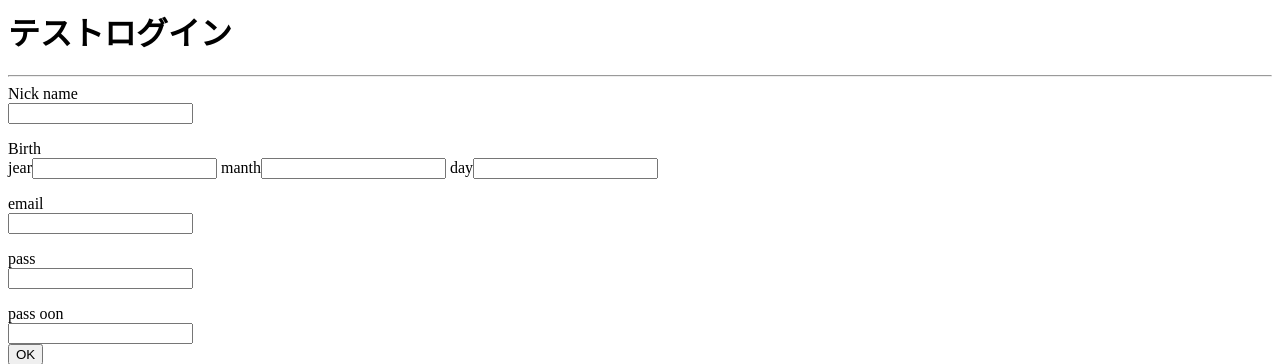
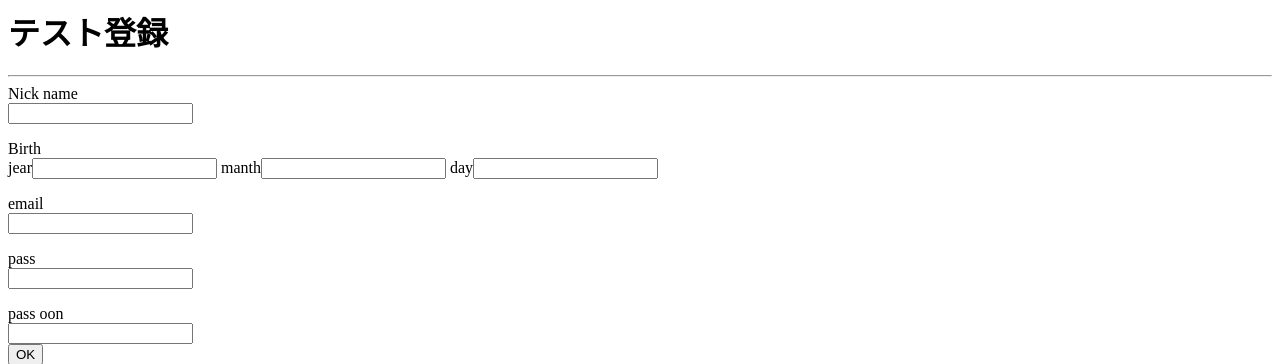
Before and after one commit to rererenore1217/html2.github.io, a Flask app: a page that uses templates/review.html in a window 1280 px wide. Shown: the top 364 px of the page. Run offline with Flask 2, Linux system fonts and the light colour scheme.

Commit message:
Add files via upload

```diff
--- a/templates/index.html
+++ b/templates/index.html
@@ -1,5 +1,3 @@
-# html2.github.io
-こちらで確認できます。
 <html>
   <head>
     <meta charset="utf-8">
--- a/templates/review.html
+++ b/templates/review.html
@@ -1,11 +1,11 @@
 <html>
 <head>
     <meta charset="utf-8">
-    <title>テストログイン</title>
+    <title>テスト登録</title>
 </head>
 <body>
   <p>
-  <h1>テストログイン</h1>
+  <h1>テスト登録</h1>
 
   <hr>
 
```
Lines whose indentation alone changed are shown as unchanged.
